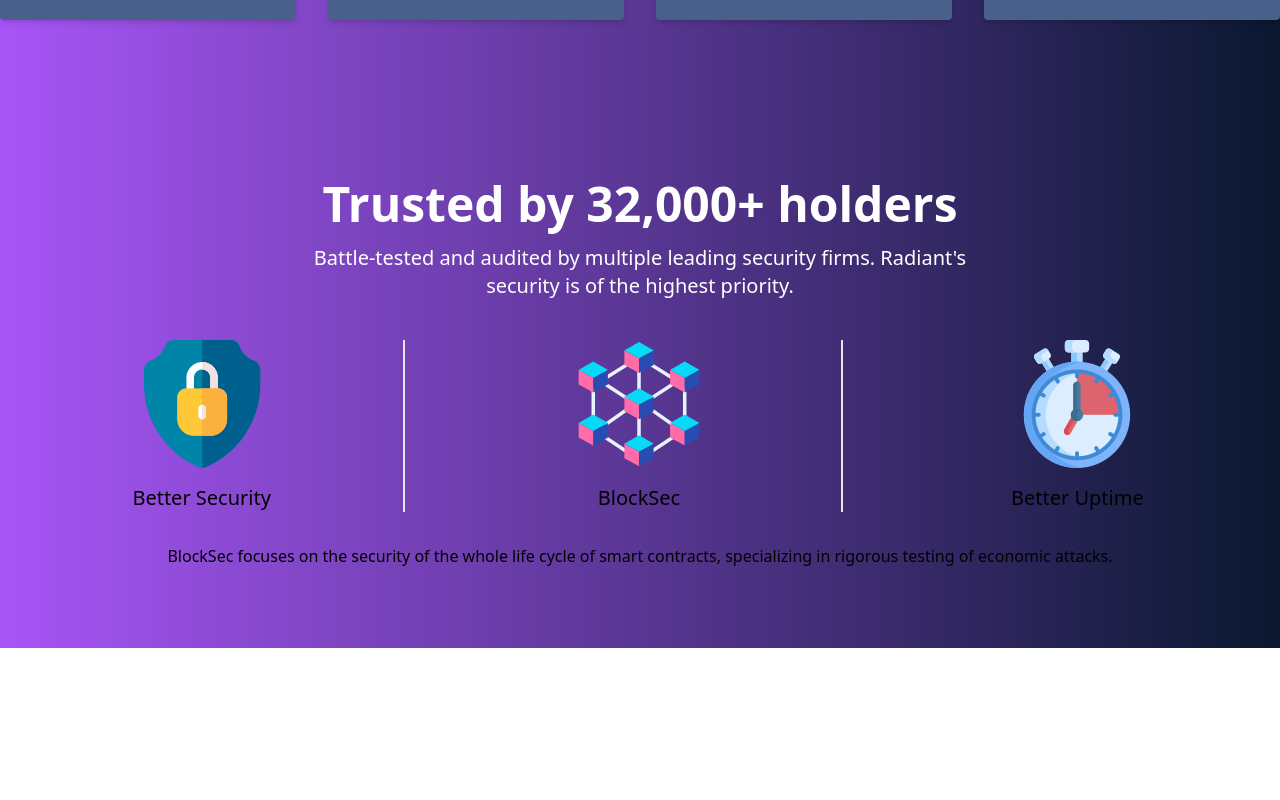
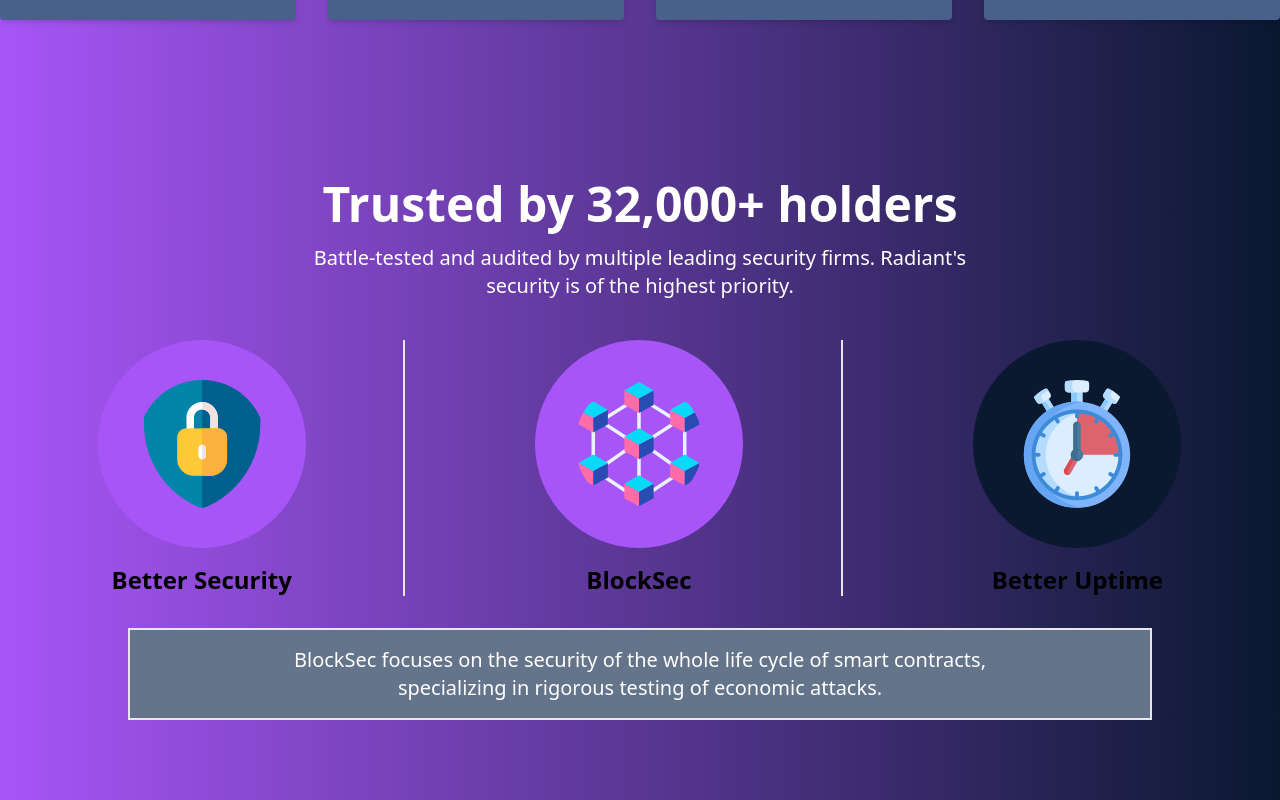
Before and after one commit to AmhjadKhan/Crypto, a React (Vite) app: page / in a window 1280 px wide. Shown: the part 1060-1860 px from the top of the page. Before the commit the page ends 1708 px from the top, so only its background shows below. Built offline with nearby package versions, Linux system fonts and the light colour scheme.

Commit message:
this is headers section done commit

```diff
--- a/src/component/Holders/Holders.jsx
+++ b/src/component/Holders/Holders.jsx
@@ -10,20 +10,20 @@
         <p className="mt-4 text-white text-xl">Battle-tested and audited by multiple leading security firms. Radiant's <br /> security is of the highest priority.</p>
         <div className="grid grid-cols-1 sm:grid-cols-3 gap-8 mt-10">
           <div className='border-r-2'>
-            <img src={security} alt="holder" className="mx-auto"/>
-            <h4 className="mt-4 text-xl">Better Security</h4>
+            <img src={security} alt="holder" className="mx-auto bg-purple-500 p-10 rounded-full"/>
+            <h4 className="mt-4 text-2xl text-black font-bold">Better Security</h4>
           </div>
           <div className='border-r-2'>
-            <img src={blockchain} alt="holder" className="mx-auto"/>
-            <h4 className="mt-4 text-xl">BlockSec</h4>
+            <img src={blockchain} alt="holder" className="mx-auto bg-purple-500 p-10 rounded-full"/>
+            <h4 className="mt-4 text-2xl text-black font-bold">BlockSec</h4>
           </div>
           <div>
-            <img src={time} alt="holder" className="mx-auto"/>
-            <h4 className="mt-4 text-xl">Better Uptime</h4>
+            <img src={time} alt="holder" className="mx-auto bg-[#0A1830] p-10 rounded-full"/>
+            <h4 className="mt-4 text-2xl text-black font-bold">Better Uptime</h4>
           </div>
         </div>
-        <div className="mt-8">
-          BlockSec focuses on the security of the whole life cycle of smart contracts, specializing in rigorous testing of economic attacks.
+        <div className="mt-8 text-xl font-medium text-white border-2 p-4 ml-32 mr-32 bg-slate-500">
+          BlockSec focuses on the security of the whole life cycle of smart contracts,<br /> specializing in rigorous testing of economic attacks.
         </div>
       </div>
     </section>
```
